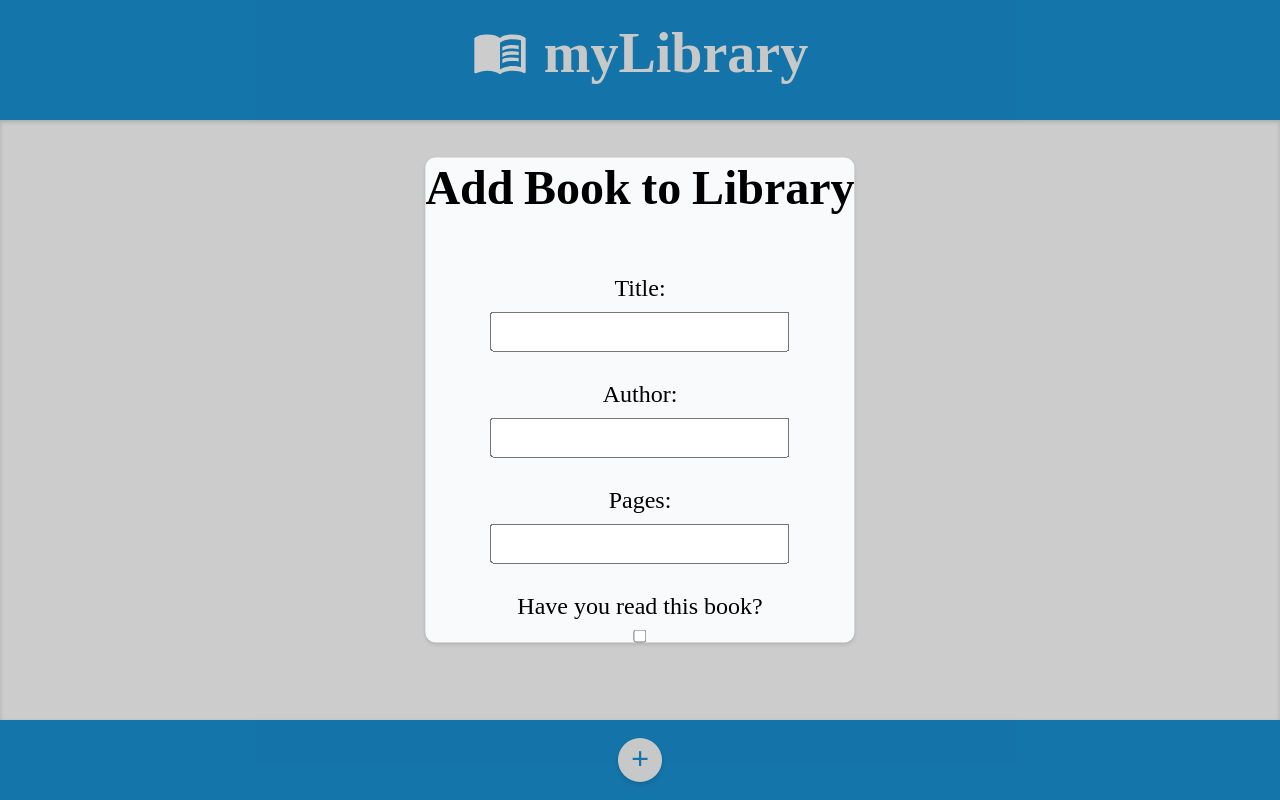
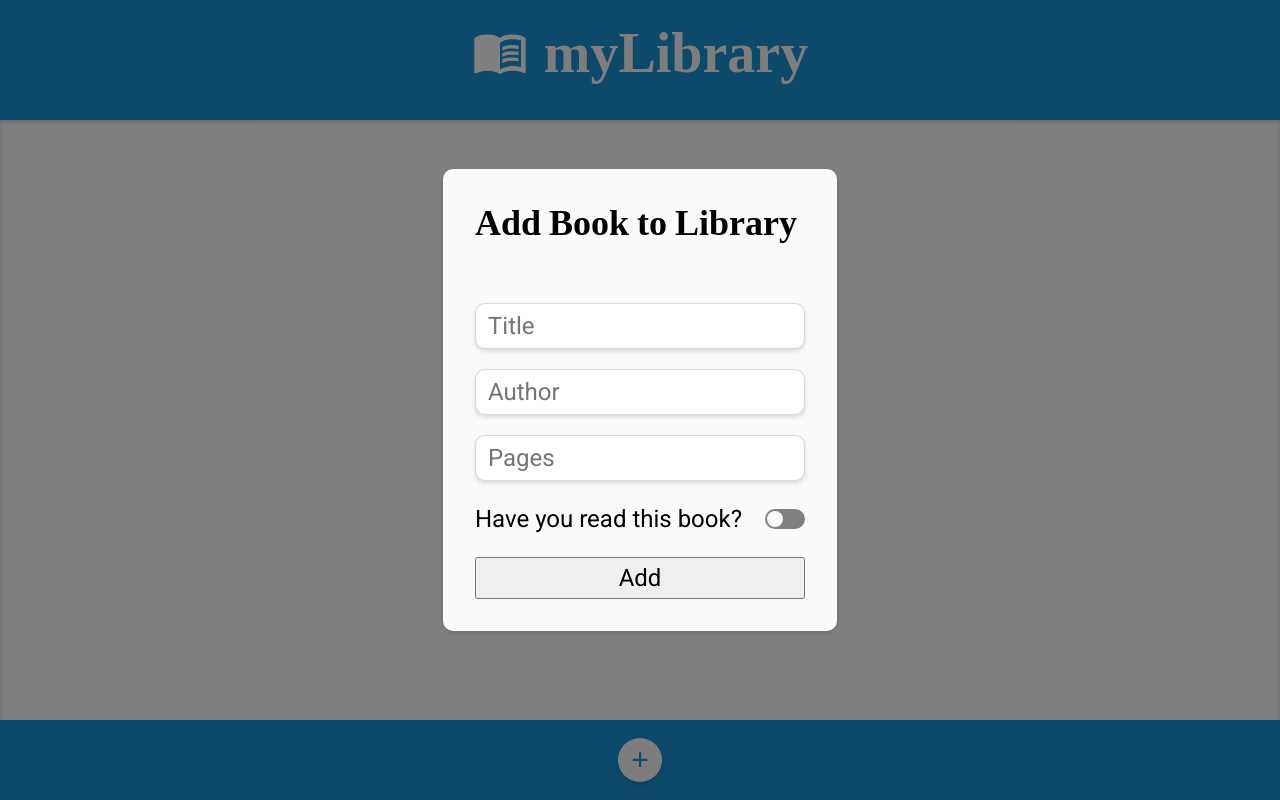
Before and after one commit to BradySavarie/library, a website: page index.html in a window 1280 px wide. Drawn offline with Linux system fonts and the light colour scheme.

Commit message:
Style addBookForm

```diff
--- a/index.html
+++ b/index.html
@@ -32,46 +32,34 @@
             <form action="#" id="addBookForm" class="addBookForm">
                 <p class="addBookFormHeader">Add Book to Library</p>
                 <div class="addBookFormFields">
-                    <div class="addBookFormPairs">
-                        <label for="title" class="formTitle">Title:</label>
                     <input
                         id="title"
                         type="text"
-                            class="formTitle"
                         name="title"
+                        placeholder="Title"
                         required
                     />
-                    </div>
-                    <div class="addBookFormPairs">
-                        <label for="author" class="author">Author:</label>
                     <input
                         id="author"
                         type="text"
-                            class="author"
                         name="author"
+                        placeholder="Author"
                         required
                     />
-                    </div>
-                    <div class="addBookFormPairs">
-                        <label for="pages" class="pages">Pages:</label>
                     <input
                         id="pages"
                         type="number"
-                            class="pages"
                         name="pages"
+                        placeholder="Pages"
+                        required
                     />
+                    <div class="readInput">
+                        <p>Have you read this book?</p>
+                        <input type="checkbox" id="switch" /><label for="switch"
+                            >Toggle</label
+                        >
                     </div>
-                    <div class="addBookFormPairs">
-                        <label for="read" class="read"
-                            >Have you read this book?</label
-                        >
-                        <input
-                            id="read"
-                            type="checkbox"
-                            class="read"
-                            name="read"
-                        />
-                    </div>
+                    <button type="submit" class="submitForm">Add</button>
                 </div>
             </form>
         </div>
--- a/styles.css
+++ b/styles.css
@@ -2,30 +2,17 @@
 @import url('https://fonts.googleapis.com/css2?family=Roboto:wght@400;500;700&display=swap');
 
 :root {
-    --100: #f3f4f6;
-    --200: #e5e7eb;
-    --300: #d1d5db;
-    --400: #9ca3af;
-    --500: #6b7280;
-    --600: #4b5563;
-    --700: #374151;
-    --800: #1f2937;
-    --900: #111827;
-    --white: #f9fafb;
+    --white: #fafafa;
+    --grey: #d1d5db;
     --blue: #1992d4;
     --yellow: #f0b429;
+    --ff-body: 'Roboto', sans-serif;
+    --ff-heading: 'Noto Naskh Arabic', serif;
     --border-radius: 10px;
     --shadow: 0px 2px 4px 0px rgba(0, 0, 0, 0.14);
 }
 
-* {
-    margin: 0;
-    padding: 0;
-    box-sizing: border-box;
-}
-
 body {
-    height: 100vh;
     display: grid;
     grid-template-columns: 100vw;
     grid-template-rows: 15vh 1fr 10vh;
@@ -45,7 +32,7 @@ body {
     align-items: center;
     justify-content: center;
     gap: 1rem;
-    font-family: 'Noto Naskh Arabic', serif;
+    font-family: var(--ff-heading);
 }
 
 .title {
@@ -60,8 +47,8 @@ body {
 /* Library */
 
 .main {
-    font-family: 'Roboto', sans-serif;
-    box-shadow: 0px 2px 4px 0px var(--300) inset;
+    font-family: var(--ff-body);
+    box-shadow: 0px 2px 4px 0px var(--grey) inset;
     padding: 2rem;
 }
 
@@ -69,9 +56,9 @@ body {
     height: 100%;
     display: flex;
     flex-direction: column;
-    gap: 1rem;
     align-items: center;
     justify-content: center;
+    gap: 1rem;
     text-align: center;
 }
 
@@ -83,7 +70,7 @@ body {
     left: 0;
     height: 100vh;
     width: 100vw;
-    background: rgba(0, 0, 0, 0.2);
+    background: rgba(0, 0, 0, 0.5);
     /* display: none; */
 }
 
@@ -93,41 +80,86 @@ body {
     top: 50%;
     left: 50%;
     transform: translate(-50%, -50%);
-    display: flex;
-    flex-direction: column;
-    align-items: center;
-    justify-content: center;
+    width: max-content;
+    padding: 2rem;
     background-color: var(--white);
+    font-family: var(--ff-body);
+    border-radius: var(--border-radius);
     box-shadow: var(--shadow);
-    border-radius: var(--border-radius);
     /* display: none; */
 }
 
 .addBookForm {
     display: flex;
     flex-direction: column;
-    gap: 5vh;
+    gap: 3rem;
+}
+
+.addBookFormHeader {
+    font-family: var(--ff-heading);
+    font-size: clamp(1.7rem, 6vmin, 2.25rem);
+    font-weight: 700;
 }
 
 .addBookFormFields {
     display: flex;
     flex-direction: column;
-    gap: 3vh;
-    font-size: clamp(1.2rem, 3vmin, 3vmin);
+    gap: 1.25rem;
+    font-size: clamp(1.2rem, 3vmin, 1.75rem);
 }
 
-.addBookFormPairs {
+.readInput {
     display: flex;
-    flex-direction: column;
     justify-content: center;
     align-items: center;
-    gap: 0.75vh;
+    gap: 0.5rem;
 }
 
-.addBookFormHeader {
-    font-family: 'Noto Naskh Arabic', serif;
-    font-size: 6vmin;
-    font-weight: 700;
+.addBookFormFields input {
+    border-radius: var(--border-radius);
+    box-shadow: var(--shadow);
+    padding: 0.25rem 0.75rem;
+    border: 1px solid rgba(0, 0, 0, 0.14);
+}
+
+/* Read Toggle */
+
+input[type='checkbox'] {
+    height: 0;
+    width: 0;
+    visibility: hidden;
+}
+
+label {
+    cursor: pointer;
+    text-indent: -9999px;
+    width: 2.5rem;
+    height: 1.25rem;
+    background: grey;
+    display: block;
+    border-radius: 1.25rem;
+    position: relative;
+}
+
+label:after {
+    content: '';
+    position: absolute;
+    top: 50%;
+    left: 5%;
+    transform: translate(0, -50%);
+    width: 1rem;
+    height: 1rem;
+    background: var(--white);
+    border-radius: 1rem;
+    transition: 0.3s;
+}
+
+input:checked + label {
+    background: var(--blue);
+}
+
+input:checked + label:after {
+    left: calc(95% - 1rem);
 }
 
 /* Footer */
```
Lines whose indentation alone changed are shown as unchanged.
